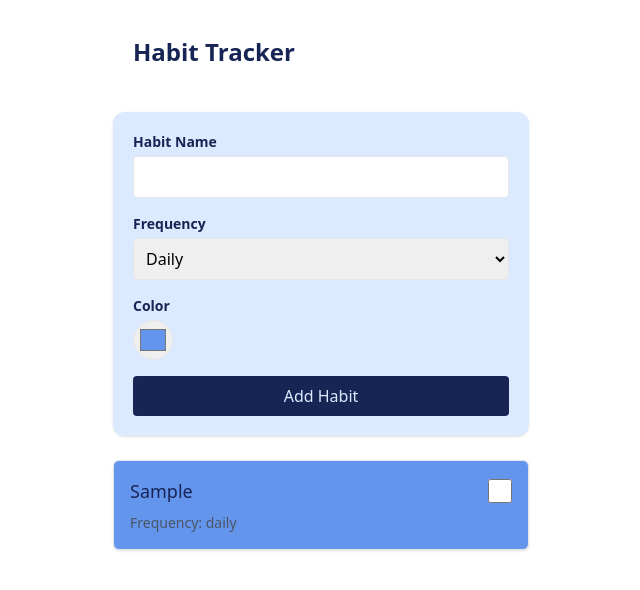
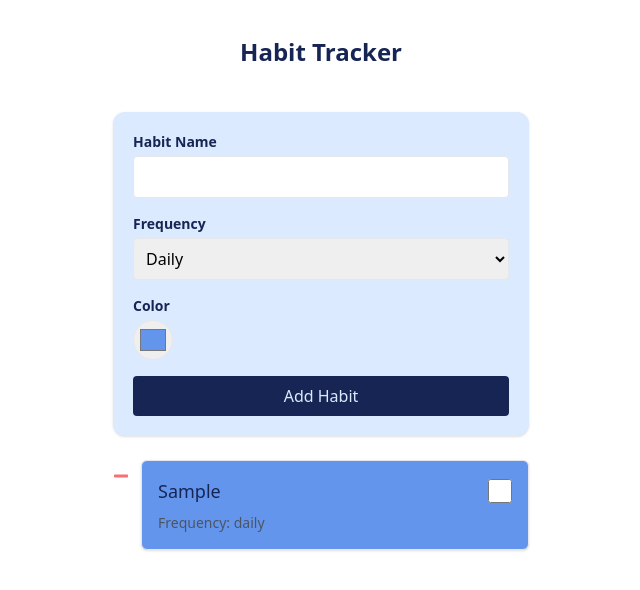
Before and after one commit to veefa/habit-tracker-app, a React (Vite) app: page / in a window 1280 px wide. Both pictures are taken after typing "Sample" into the empty fields and a click on the button "Add Habit". Shown: the top 590 px of the page, without its empty margins (319-959 px from the left). Built offline with nearby package versions, Linux system fonts and the light colour scheme.

Commit message:
Add delet feature

```diff
--- a/package.json
+++ b/package.json
@@ -13,6 +13,7 @@
     "react": "^19.0.0",
     "react-dom": "^19.0.0",
     "react-hot-toast": "^2.5.2",
+    "react-icons": "^5.5.0",
     "uuid": "^11.1.0"
   },
   "devDependencies": {
--- a/src/App.tsx
+++ b/src/App.tsx
@@ -3,6 +3,7 @@ import HabitForm from "./components/HabitForm";
 import HabitList from "./components/HabitList";
 import { Habit } from "./types/habit";
 import { Toaster } from "react-hot-toast";
+
 
 const App: React.FC = () => {
   const [habits, setHabits] = useState<Habit[]>([]);
@@ -11,6 +12,11 @@ const App: React.FC = () => {
  const addHabit = (newHabit: Habit) => {
   setHabits((prevHabits) => [...prevHabits, newHabit]);
 };
+
+// Delete handler
+const deleteHabit = (id: string) => {
+  setHabits(prev => prev.filter(habit => habit.id !== id));
+}
 
 // Handle completion: receive updated habit with modified history
 const completeHabit = (updatedHabit: Habit) => {
@@ -24,12 +30,15 @@ const completeHabit = (updatedHabit: Habit) => {
 
   return (
     <div className="space-y-6 mx-auto p-4 max-w-md">
-      <h1 className="p-5 font-bold text-blue-950 text-2xl">Habit Tracker</h1>
+      <h1 className="p-5 font-bold text-blue-950 text-2xl text-center">Habit Tracker</h1>
       {/* Habit Form */}
       <HabitForm onAddHabit={addHabit} />
 
       {/* Habit List */}
-      <HabitList habits={habits} onCompleteHabit={completeHabit} />
+      <HabitList habits={habits}
+       onCompleteHabit={completeHabit}
+       onDeleteHabit={deleteHabit}
+        />
 
       <Toaster position="bottom-center" reverseOrder={false} />
     </div>
--- a/src/components/HabitItem.tsx
+++ b/src/components/HabitItem.tsx
@@ -1,14 +1,16 @@
 import React, { useState } from "react";
 import { Habit } from "../types/habit";
 import toast from "react-hot-toast";
-import { isCompletedToday } from "../assets/utils"; // use our helper!
+import { isCompletedToday } from "../assets/utils";
+import { FaMinus } from "react-icons/fa";
 
 interface HabitItemProps {
   habit: Habit;
   onComplete: (updatedHabit: Habit) => void; // now sends full habit
+  onDelete: (id: string) => void;
 }
 
-const HabitItem: React.FC<HabitItemProps> = ({ habit, onComplete }) => {
+const HabitItem: React.FC<HabitItemProps> = ({ habit, onComplete, onDelete }) => {
   const [isChecked, setIsChecked] = useState(false);
 
   const handleCheckboxChange = () => {
@@ -29,16 +31,28 @@ const HabitItem: React.FC<HabitItemProps> = ({ habit, onComplete }) => {
   };
 
   return (
+    <div className="flex items-start gap-3">
+  {/* Minus icon OUTSIDE the card */}
+  <button
+    className="mt-2 text-red-400 hover:text-red-700 text-base"
+    onClick={() => onDelete(habit.id)}
+    title="Delete habit"
+  >
+    <FaMinus />
+  </button>
+
+  {/* Colored habit card */}
   <div
-      className={`space-y-2 shadow p-4 border rounded-md transition-all duration-300 ${
+    className={`flex-1 space-y-2 shadow p-4 border rounded-md transition-all duration-300 ${
       isChecked ? "opacity-60 scale-95" : ""
     }`}
-      style={{ backgroundColor: habit.color }}>
+    style={{ backgroundColor: habit.color }}
+  >
     <div className="flex justify-between items-center text-blue-950">
       <h3 className="font-medium text-lg">{habit.name}</h3>
       <input
         type="checkbox"
-          checked={isCompletedToday(habit)} // ✅ use helper for clarity
+        checked={isCompletedToday(habit)}
         onChange={handleCheckboxChange}
         className="w-6 h-6"
       />
@@ -47,6 +61,7 @@ const HabitItem: React.FC<HabitItemProps> = ({ habit, onComplete }) => {
       {isCompletedToday(habit) ? "✅ Done today" : `Frequency: ${habit.frequency}`}
     </p>
   </div>
+</div>
   );
 };
 
--- a/src/components/HabitList.tsx
+++ b/src/components/HabitList.tsx
@@ -5,16 +5,18 @@ import HabitItem from "./HabitItem";
 interface HabitListProps {
   habits: Habit[];
   onCompleteHabit: (updatedHabit: Habit) => void; //  Updated type
+  onDeleteHabit: (id:string) => void
 }
 
-const HabitList: React.FC<HabitListProps> = ({ habits, onCompleteHabit }) => {
+const HabitList: React.FC<HabitListProps> = ({ habits, onCompleteHabit, onDeleteHabit }) => {
   return (
     <div className="space-y-4">
       {habits.map((habit) => (
         <HabitItem
           key={habit.id}
           habit={habit}
-          onComplete={onCompleteHabit} // Passes full habit now
+          onComplete={onCompleteHabit} // Passes full habit
+          onDelete={onDeleteHabit}
         />
       ))}
     </div>
```
Also changed, not shown: 1 other file (tests, documents, lock files or other folders). Lines whose indentation alone changed are shown as unchanged.
